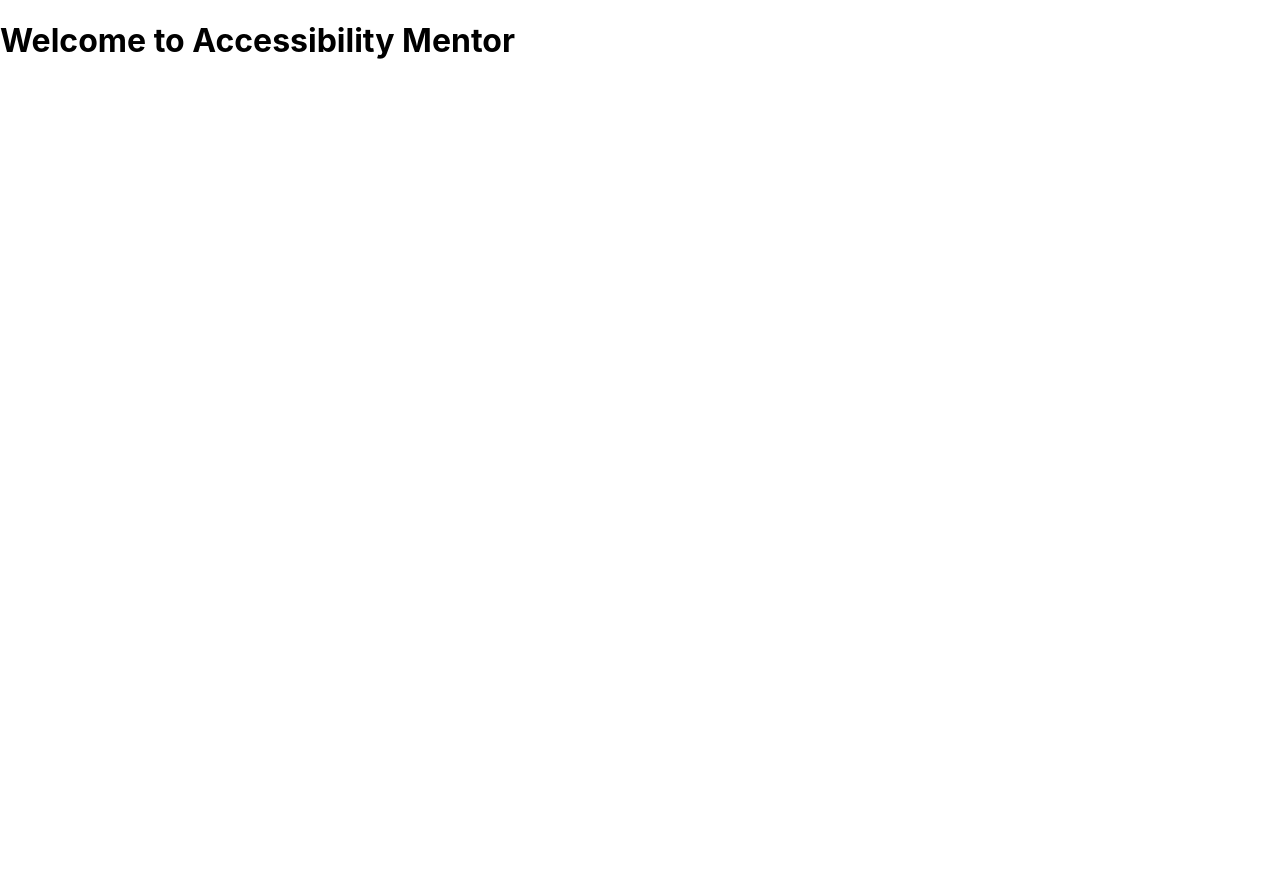
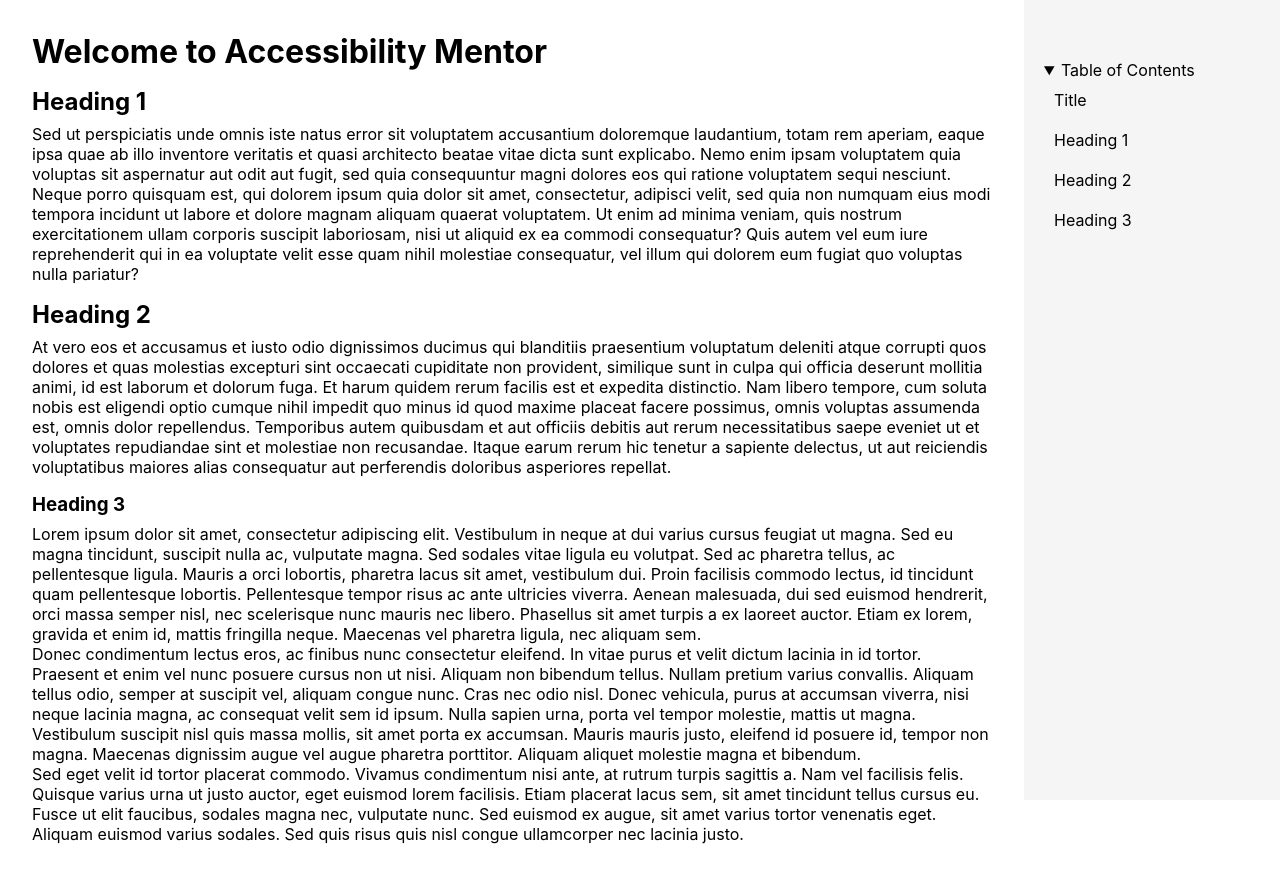
Before and after one commit to YurisCodingClub/accessibility-mentor, a Next.js app: page / in a window 1280 px wide. Shown: the top 882 px of the page. Before the commit the page ends 800 px from the top, so only its background shows below. Built offline with nearby package versions, Linux system fonts and the light colour scheme.

Commit message:
Issue 13: Create Table of Content component

```diff
--- /dev/null
+++ b/components/content/ContentBody.jsx
@@ -0,0 +1,83 @@
+import React from 'react'
+import styles from "./TableOfContents.module.css";
+
+const ContentBody = () => {
+  return (
+    <div>
+      <div className={styles.texts}>
+        <h2 id="heading1">Heading 1</h2>
+        <p>
+          Sed ut perspiciatis unde omnis iste natus error sit voluptatem
+          accusantium doloremque laudantium, totam rem aperiam, eaque ipsa quae
+          ab illo inventore veritatis et quasi architecto beatae vitae dicta
+          sunt explicabo. Nemo enim ipsam voluptatem quia voluptas sit
+          aspernatur aut odit aut fugit, sed quia consequuntur magni dolores eos
+          qui ratione voluptatem sequi nesciunt. Neque porro quisquam est, qui
+          dolorem ipsum quia dolor sit amet, consectetur, adipisci velit, sed
+          quia non numquam eius modi tempora incidunt ut labore et dolore magnam
+          aliquam quaerat voluptatem. Ut enim ad minima veniam, quis nostrum
+          exercitationem ullam corporis suscipit laboriosam, nisi ut aliquid ex
+          ea commodi consequatur? Quis autem vel eum iure reprehenderit qui in
+          ea voluptate velit esse quam nihil molestiae consequatur, vel illum
+          qui dolorem eum fugiat quo voluptas nulla pariatur?
+        </p>
+      </div>
+      <div className={styles.texts}>
+        <h2 id="heading2">Heading 2</h2>
+        <p>
+          At vero eos et accusamus et iusto odio dignissimos ducimus qui
+          blanditiis praesentium voluptatum deleniti atque corrupti quos dolores
+          et quas molestias excepturi sint occaecati cupiditate non provident,
+          similique sunt in culpa qui officia deserunt mollitia animi, id est
+          laborum et dolorum fuga. Et harum quidem rerum facilis est et expedita
+          distinctio. Nam libero tempore, cum soluta nobis est eligendi optio
+          cumque nihil impedit quo minus id quod maxime placeat facere possimus,
+          omnis voluptas assumenda est, omnis dolor repellendus. Temporibus
+          autem quibusdam et aut officiis debitis aut rerum necessitatibus saepe
+          eveniet ut et voluptates repudiandae sint et molestiae non recusandae.
+          Itaque earum rerum hic tenetur a sapiente delectus, ut aut reiciendis
+          voluptatibus maiores alias consequatur aut perferendis doloribus
+          asperiores repellat.
+        </p>
+      </div>
+      <div className={styles.texts}>
+        <h3 id="heading3">Heading 3</h3>
+        <p>
+          Lorem ipsum dolor sit amet, consectetur adipiscing elit. Vestibulum in
+          neque at dui varius cursus feugiat ut magna. Sed eu magna tincidunt,
+          suscipit nulla ac, vulputate magna. Sed sodales vitae ligula eu
+          volutpat. Sed ac pharetra tellus, ac pellentesque ligula. Mauris a
+          orci lobortis, pharetra lacus sit amet, vestibulum dui. Proin
+          facilisis commodo lectus, id tincidunt quam pellentesque lobortis.
+          Pellentesque tempor risus ac ante ultricies viverra. Aenean malesuada,
+          dui sed euismod hendrerit, orci massa semper nisl, nec scelerisque
+          nunc mauris nec libero. Phasellus sit amet turpis a ex laoreet auctor.
+          Etiam ex lorem, gravida et enim id, mattis fringilla neque. Maecenas
+          vel pharetra ligula, nec aliquam sem.
+          <br />
+          Donec condimentum lectus eros, ac finibus nunc consectetur eleifend.
+          In vitae purus et velit dictum lacinia in id tortor. Praesent et enim
+          vel nunc posuere cursus non ut nisi. Aliquam non bibendum tellus.
+          Nullam pretium varius convallis. Aliquam tellus odio, semper at
+          suscipit vel, aliquam congue nunc. Cras nec odio nisl. Donec vehicula,
+          purus at accumsan viverra, nisi neque lacinia magna, ac consequat
+          velit sem id ipsum. Nulla sapien urna, porta vel tempor molestie,
+          mattis ut magna. Vestibulum suscipit nisl quis massa mollis, sit amet
+          porta ex accumsan. Mauris mauris justo, eleifend id posuere id, tempor
+          non magna. Maecenas dignissim augue vel augue pharetra porttitor.
+          Aliquam aliquet molestie magna et bibendum.
+          <br /> Sed eget velit id tortor placerat commodo. Vivamus condimentum
+          nisi ante, at rutrum turpis sagittis a. Nam vel facilisis felis.
+          Quisque varius urna ut justo auctor, eget euismod lorem facilisis.
+          Etiam placerat lacus sem, sit amet tincidunt tellus cursus eu. Fusce
+          ut elit faucibus, sodales magna nec, vulputate nunc. Sed euismod ex
+          augue, sit amet varius tortor venenatis eget. Aliquam euismod varius
+          sodales. Sed quis risus quis nisl congue ullamcorper nec lacinia
+          justo.
+        </p>
+      </div>
+    </div>
+  );
+};
+
+export default ContentBody;
--- /dev/null
+++ b/components/content/TableOfContents.jsx
@@ -0,0 +1,29 @@
+import React from "react";
+import Link from "next/link";
+import styles from "./TableOfContents.module.css";
+
+const TableOfContents = () => {
+  return (
+    <div role="navigation">
+      <details open>
+        <summary>Table of Contents</summary>
+        <ul>
+          <li>
+            <Link href="#title">Title</Link>
+          </li>
+          <li>
+            <Link href="#heading1">Heading 1</Link>
+          </li>
+          <li>
+            <Link href="#heading2">Heading 2</Link>
+          </li>
+          <li>
+            <Link href="#heading3">Heading 3</Link>
+          </li>
+        </ul>
+      </details>
+    </div>
+  );
+};
+
+export default TableOfContents;
--- /dev/null
+++ b/components/content/TableOfContents.module.css
@@ -0,0 +1,89 @@
+.contentContainer {
+  position: relative;
+  display: flex;
+}
+
+.content {
+  flex: 1;
+  padding: 2rem;
+  width: 80%;
+  display: flex;
+  justify-content: center;
+}
+
+.mainContent {
+  max-width: 60rem;
+}
+
+.mainContent > h1 {
+  margin-bottom: 1rem;
+}
+
+.widget {
+  width: 20%;
+  max-width: 350px;
+  padding: 60px 20px;
+  background-color: #f5f5f5;
+  height: 100vh;
+  overflow-y: auto;
+  position: sticky;
+  right: 0;
+  top: 0;
+}
+
+.widget li {
+  list-style: none;
+  font-size: 1rem;
+  padding: 10px;
+}
+
+.widget summary {
+  cursor: pointer;
+}
+
+.texts {
+  margin-bottom: 1rem;
+}
+
+.texts p {
+  margin-top: 0.5rem;
+}
+
+.menuIcon {
+  display: none;
+}
+
+.menuBar {
+  display: none;
+}
+
+/* Styles for small screens */
+@media screen and (max-width: 991px) {
+  .widget {
+    display: none;
+  }
+
+  .menuIcon {
+    display: block;
+    cursor: pointer;
+    z-index: 100;
+  }
+
+  .menuBar {
+    display: flex;
+    justify-content: right;
+  }
+
+ .widget.visible {
+   display: block;
+   position: fixed;
+   width: 100%;
+   max-width: 300px;
+ }
+
+  .content {
+    padding: 20px;
+    width: 100%;
+    display: block;
+  }
+}
--- /dev/null
+++ b/components/content/index.jsx
@@ -0,0 +1,68 @@
+import React, { useEffect, useState } from "react";
+import Link from "next/link";
+import styles from "./TableOfContents.module.css";
+import TableOfContents from "./TableOfContents";
+import ContentBody from "./ContentBody";
+import { FaBars, FaTimes } from "react-icons/fa";
+
+const Content = () => {
+  const [showMenu, setShowMenu] = useState(false);
+  const [windowWidth, setWindowWidth] = useState("");
+
+  const toggleMenu = () => {
+    setShowMenu(!showMenu);
+  };
+
+  useEffect(() => {
+    const handleResize = () => {
+      setWindowWidth(window.innerWidth);
+    };
+
+    // Add event listener to update window width on resize
+    window.addEventListener("resize", handleResize);
+
+    // Cleanup event listener on component unmount
+    return () => {
+      window.removeEventListener("resize", handleResize);
+    };
+  }, []);
+
+  return (
+    <div className={styles.contentContainer}>
+      <div className={styles.content}>
+        {/* Menu Icon (visible on small screens) */}
+        <div className={styles.menuBar}>
+          <div className={styles.menuIcon} onClick={toggleMenu}>
+            {showMenu ? (
+              <FaTimes
+                size={32}
+                className={styles.menuIcon}
+                onClick={toggleMenu}
+              />
+            ) : (
+              <FaBars
+                size={36}
+                className={styles.menuIcon}
+                onClick={toggleMenu}
+              />
+            )}
+          </div>
+        </div>
+        <div className={styles.mainContent}>
+          <h1 id="title">Welcome to Accessibility Mentor</h1>
+          <ContentBody />
+        </div>
+      </div>
+
+      <div
+        className={`${styles.widget} ${
+          showMenu && windowWidth <= 991 ? styles.visible : ""
+        }`}
+      >
+        <TableOfContents />
+      </div>
+    </div>
+  );
+};
+
+export default Content;
--- a/pages/index.js
+++ b/pages/index.js
@@ -1,4 +1,5 @@
 import Head from "next/head";
+import Content from "../components/content";
 
 export default function Home() {
   return (
@@ -9,7 +10,7 @@
         <link rel="icon" href="/favicon.ico" />
       </Head>
       <main>
-        <h1>Welcome to Accessibility Mentor</h1>
+        <Content />
       </main>
     </div>
   );
--- a/styles/globals.css
+++ b/styles/globals.css
@@ -23,4 +23,6 @@
 
 * {
   box-sizing: border-box;
+  padding: 0;
+  margin: 0;
 }
```
Also changed, not shown: package.json (+6 -5 lines), 2 other files (tests, documents, lock files or other folders).
